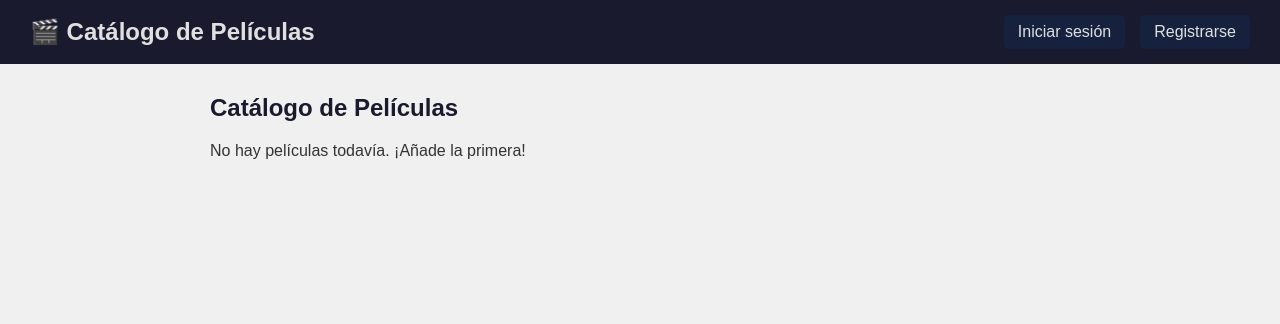
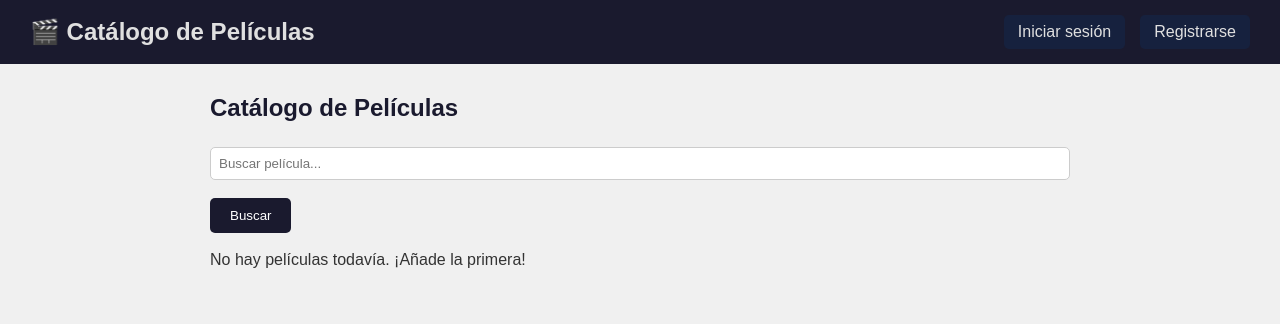
Before and after one commit to MGSM05/peliculas-django, a Django app: page / in a window 1280 px wide. Shown: the top 324 px of the page. Run offline with Django 5.2, Linux system fonts and the light colour scheme; data that the repository does not hold is empty.

Commit message:
Añadimos formulario de búsqueda en lista_peliculas.html

```diff
--- a/templates/peliculas/lista_peliculas.html
+++ b/templates/peliculas/lista_peliculas.html
@@ -2,7 +2,11 @@
 
 {% block content %}
 <h2>Catálogo de Películas</h2>
-
+<!-- Formulario de búsqueda -->
+<form method="GET" action="">
+    <input type="text" name="q" placeholder="Buscar película..." value="{{ request.GET.q }}">
+    <br><br><button type="submit">Buscar</button>
+</form><br>
 {% for pelicula in peliculas %}
 <div class="pelicula-card">
     <h3><a href="{{ pelicula.get_absolute_url }}">{{ pelicula.titulo }}</a></h3>
```
